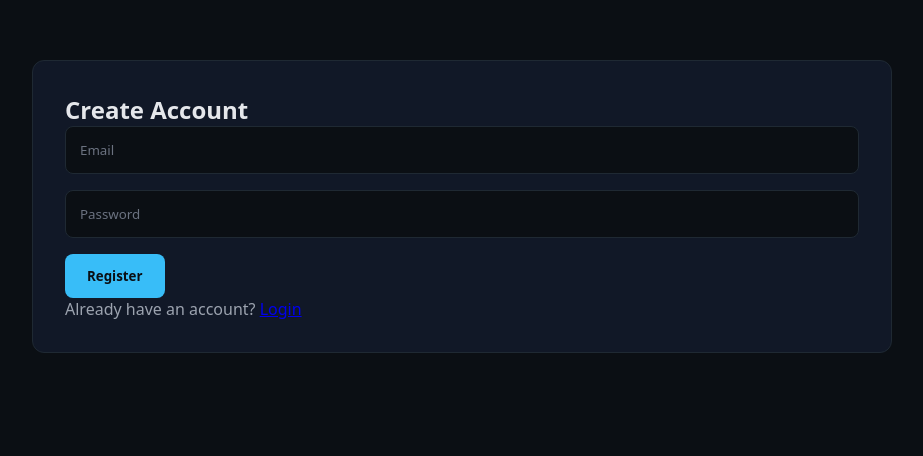
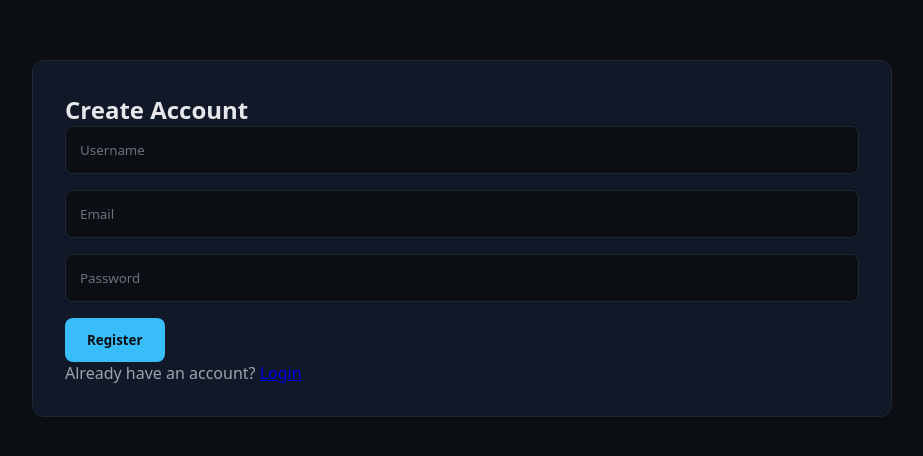
Before and after one commit to adarshx001/BlackICE, a Flask app: page /register in a window 1280 px wide. Shown: the top 456 px of the page, without its empty margins (178-1101 px from the left). Run offline with Flask 3, Linux system fonts and the light colour scheme.

Commit message:
Add username field to registration form

```diff
--- a/templates/register.html
+++ b/templates/register.html
@@ -10,11 +10,12 @@
     <div class="card">
         <h2>Create Account</h2>
 
-        <form method="post">
-            <input type="email" name="email" placeholder="Email" required>
-            <input type="password" name="password" placeholder="Password" required>
-            <button type="submit">Register</button>
-        </form>
+      <form method="POST">
+  <input type="text" name="username" placeholder="Username" required>
+  <input type="email" name="email" placeholder="Email" required>
+  <input type="password" name="password" placeholder="Password" required>
+  <button type="submit">Register</button>
+</form>
 
         <p class="muted">Already have an account? <a href="/login">Login</a></p>
     </div>
```
